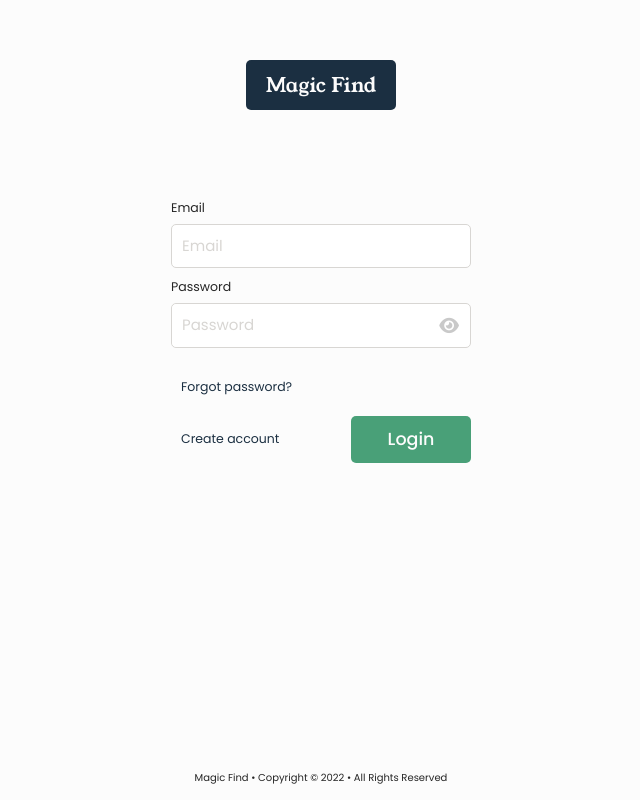
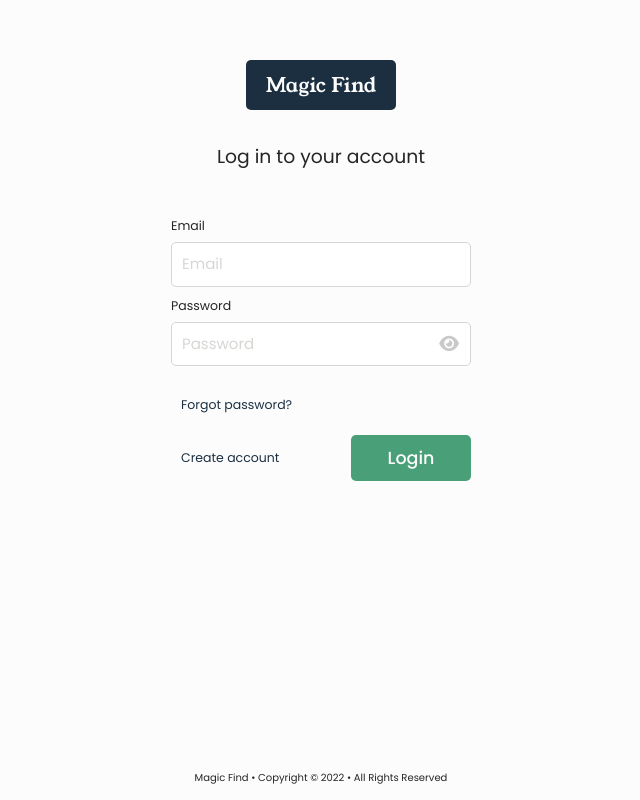
Before and after one commit to rocketxl5/magicfind-client, a React (Create React App) app: page /login in a window 1280 px wide. Shown: the whole page, without its empty margins (319-959 px from the left). Built offline with nearby package versions, Linux system fonts and the light colour scheme.

Commit message:
ServerUrl

```diff
--- a/src/api/resources.js
+++ b/src/api/resources.js
@@ -1,5 +1,5 @@
 // Uniform Resource Locator : address of a given resource on the web
-const inProduction = false;
+const inProduction = true;
 
 export const api = {
   skryfallURL: 'https://api.scryfall.com',
--- a/src/components/auth/forms/Login.js
+++ b/src/components/auth/forms/Login.js
@@ -175,7 +175,7 @@ const Login = () => {
               <Link to="/"><h1>Magic Find</h1></Link>
             </div>
             <div className="form-title">
-                {/* <h2>Log in to your account</h2> */}
+                <h2>Log in to your account</h2>
             </div>
               <div className={message.type === 'error' ? 'show-error-message' : message.type === 'success' ? 'show-success-message' : 'hide'}>
                 <h4 className="auth-message-title">{message.title}</h4>
```
